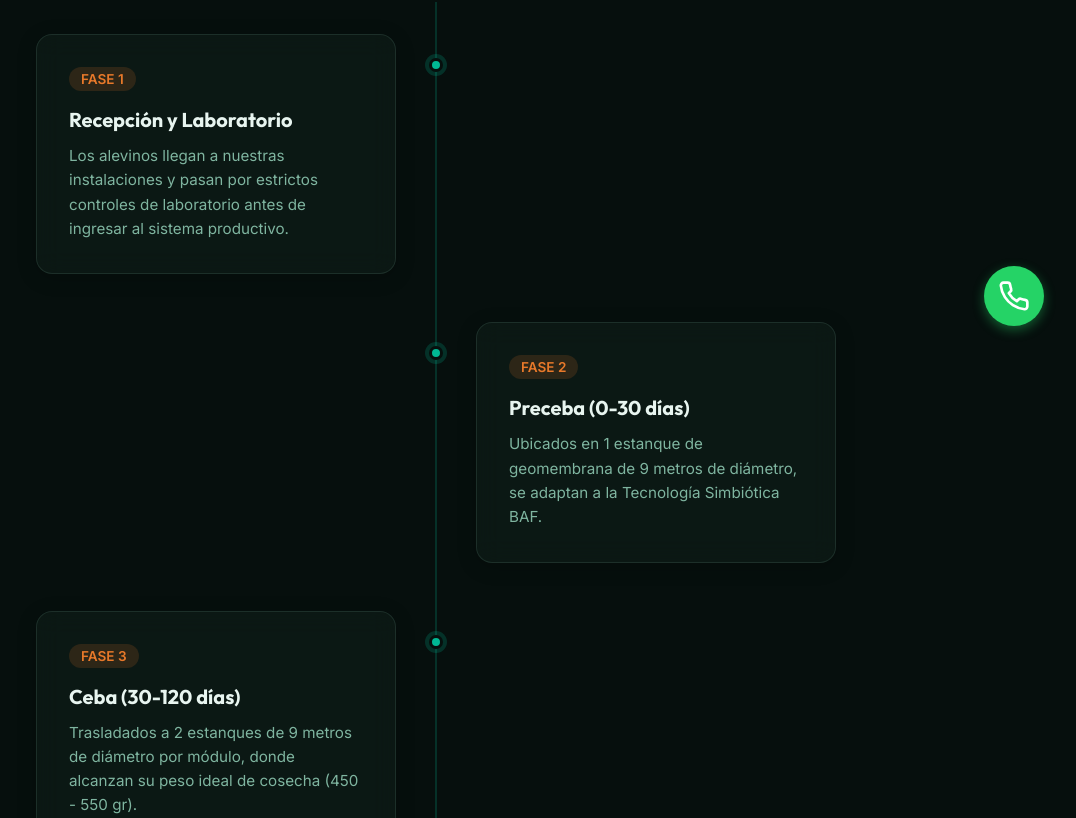
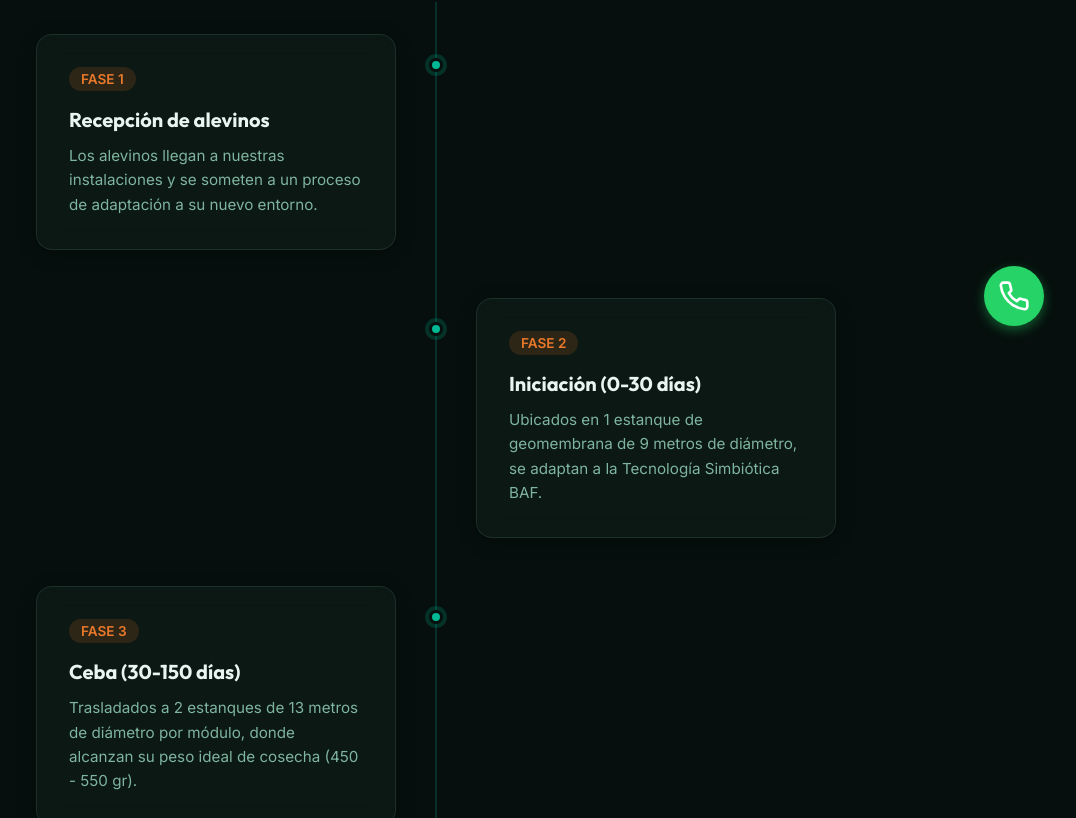
Before and after one commit to andresraveorozco92/piscicola-galilea, a Next.js app: page /proceso in a window 1280 px wide. Shown: the part 442-1260 px from the top of the page, without its empty margins (204-1280 px from the left). Built offline with nearby package versions, Linux system fonts and the light colour scheme.

Commit message:
Update ProcessTimeline.tsx

```diff
--- a/src/components/sections/ProcessTimeline.tsx
+++ b/src/components/sections/ProcessTimeline.tsx
@@ -6,18 +6,18 @@ import styles from './ProcessTimeline.module.css';
 const steps = [
   {
     phase: 'Fase 1',
-    title: 'Recepción y Laboratorio',
-    desc: 'Los alevinos llegan a nuestras instalaciones y pasan por estrictos controles de laboratorio antes de ingresar al sistema productivo.'
+    title: 'Recepción de alevinos',
+    desc: 'Los alevinos llegan a nuestras instalaciones y se someten a un proceso de adaptación a su nuevo entorno.'
   },
   {
     phase: 'Fase 2',
-    title: 'Preceba (0-30 días)',
+    title: 'Iniciación (0-30 días)',
     desc: 'Ubicados en 1 estanque de geomembrana de 9 metros de diámetro, se adaptan a la Tecnología Simbiótica BAF.'
   },
   {
     phase: 'Fase 3',
-    title: 'Ceba (30-120 días)',
-    desc: 'Trasladados a 2 estanques de 9 metros de diámetro por módulo, donde alcanzan su peso ideal de cosecha (450 - 550 gr).'
+    title: 'Ceba (30-150 días)',
+    desc: 'Trasladados a 2 estanques de 13 metros de diámetro por módulo, donde alcanzan su peso ideal de cosecha (450 - 550 gr).'
   },
   {
     phase: 'Fase 4',
```
